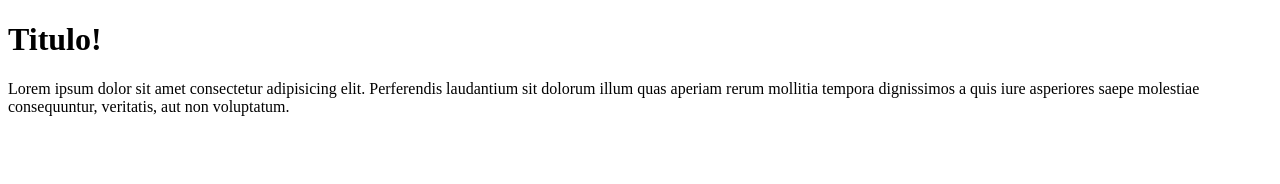
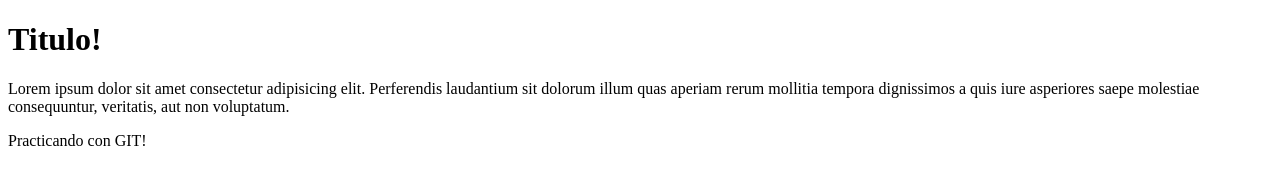
Before and after one commit to ahiezer-dev/prueba, a plain HTML site: page index.html in a window 1280 px wide. Drawn offline with Linux system fonts and the light colour scheme.

Commit message:
agrege otro parrafo

```diff
--- a/index.html
+++ b/index.html
@@ -9,5 +9,7 @@
 <body>
     <h1>Titulo!</h1>
     <p>Lorem ipsum dolor sit amet consectetur adipisicing elit. Perferendis laudantium sit dolorum illum quas aperiam rerum mollitia tempora dignissimos a quis iure asperiores saepe molestiae consequuntur, veritatis, aut non voluptatum.</p>
+
+    <p>Practicando con GIT!</p>
 </body>
 </html>
```
Also changed, not shown: 1 other file.
